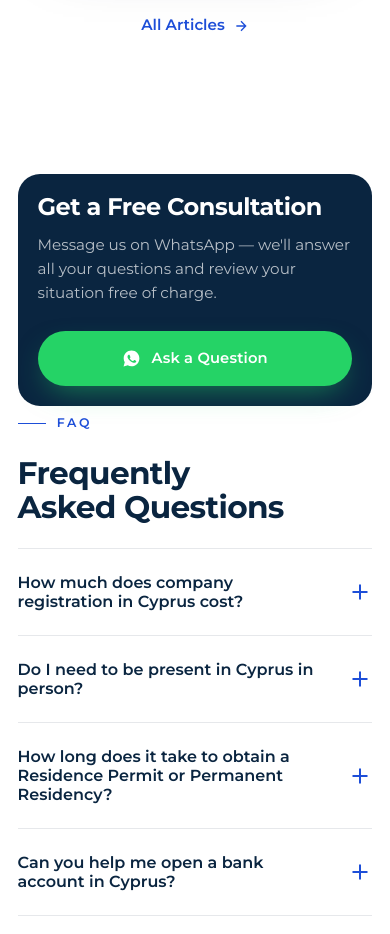
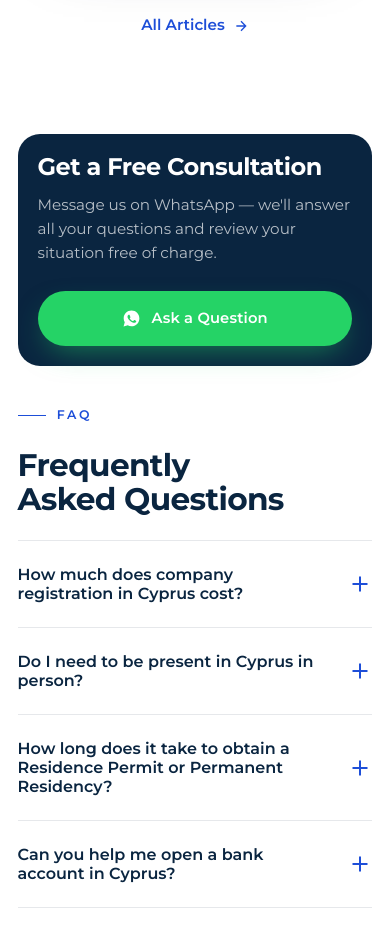
Before and after one commit to Codi-life/ResidentPravonew, a website: page index-en.html in a window 390 px wide. Shown: the part 9900-10834 px from the top of the page. Drawn offline with Linux system fonts and the light colour scheme.

Commit message:
fix(mobile): fix FAQ consultation card spacing
Move margin-top:2.5rem from inline style to CSS (.faq-aside base rule)
so desktop keeps spacing below title. On mobile override:
- margin-top:0 (card is now first, no top gap needed)
- margin-bottom:var(--s4) (32px gap between card and FAQ heading below)

Co-Authored-By: Claude Sonnet 4.6 <noreply@anthropic.com>

```diff
--- a/index-en.html
+++ b/index-en.html
@@ -368,7 +368,7 @@
   .faq-toggle:hover { gap: .75rem; }
   .faq-toggle svg { width: 16px; height: 16px; flex: none; transition: transform .35s ease; }
   .faq-toggle.open svg { transform: rotate(180deg); }
-  .faq-aside { background: var(--navy); border-radius: 22px; padding: var(--card-pad); color: var(--white); position: sticky; top: 100px; }
+  .faq-aside { background: var(--navy); border-radius: 22px; padding: var(--card-pad); color: var(--white); position: sticky; top: 100px; margin-top: 2.5rem; }
   .faq-aside h3 { color: var(--white); font-size: 1.5rem; margin-bottom: 0.8rem; }
   .faq-aside p { color: rgba(255,255,255,0.7); font-size: 0.95rem; margin-bottom: 1.6rem; }
   .faq-aside .btn-wa { width: 100%; justify-content: center; }
@@ -533,7 +533,7 @@
     /* ── FAQ mobile: title → questions → consultation card ── */
     .faq-grid { display: flex; flex-direction: column; gap: 0; }
     .faq-grid > div:first-child { display: contents; }
-    .faq-grid .faq-aside { order: 1; }
+    .faq-grid .faq-aside { order: 1; margin-top: 0; margin-bottom: var(--s4); }
     .faq-grid .section-head { order: 2; margin-bottom: var(--s3); }
     .faq-grid .faq-list { order: 3; }
   }
@@ -1305,7 +1305,7 @@
             <span class="eyebrow">FAQ</span>
             <h2>Frequently Asked Questions</h2>
           </div>
-          <div class="faq-aside reveal" style="margin-top:2.5rem">
+          <div class="faq-aside reveal">
             <h3>Get a Free Consultation</h3>
             <p>Message us on WhatsApp — we'll answer all your questions and review your situation free of charge.</p>
             <a href="#" class="btn btn-wa" data-wa>
```
Also changed, not shown: index.html (+3 -2 lines).
